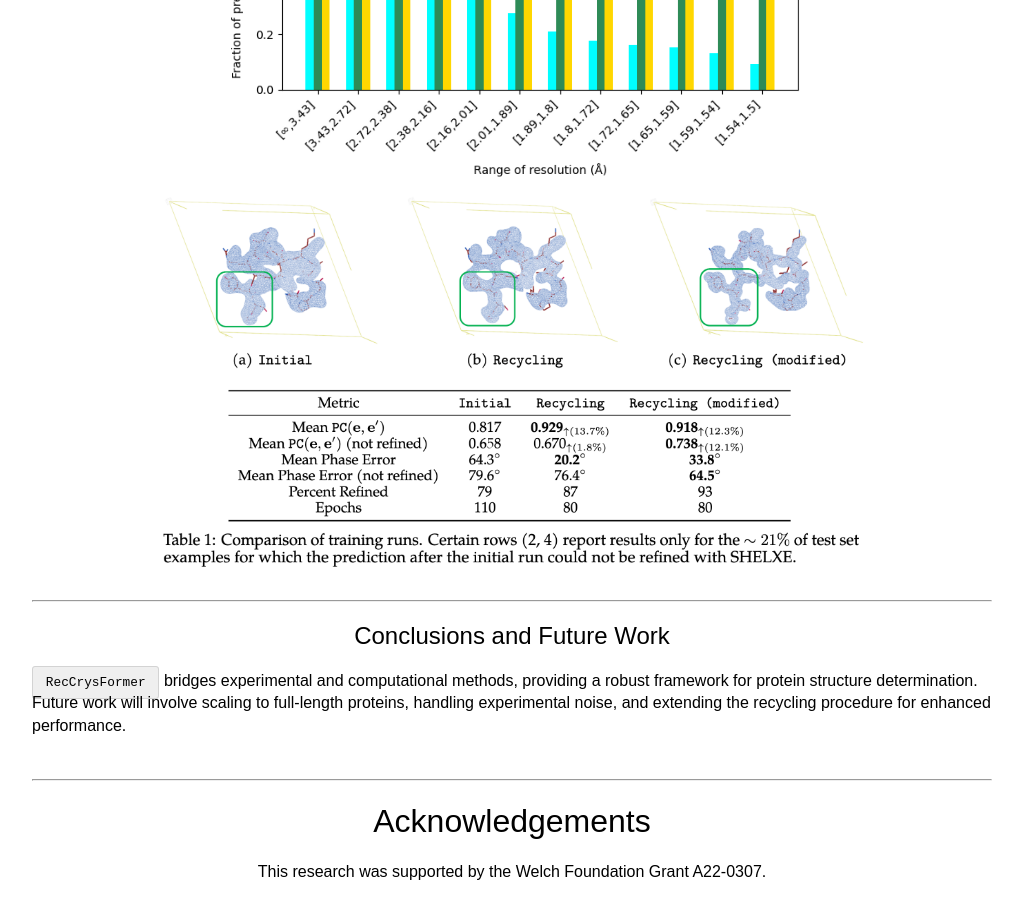
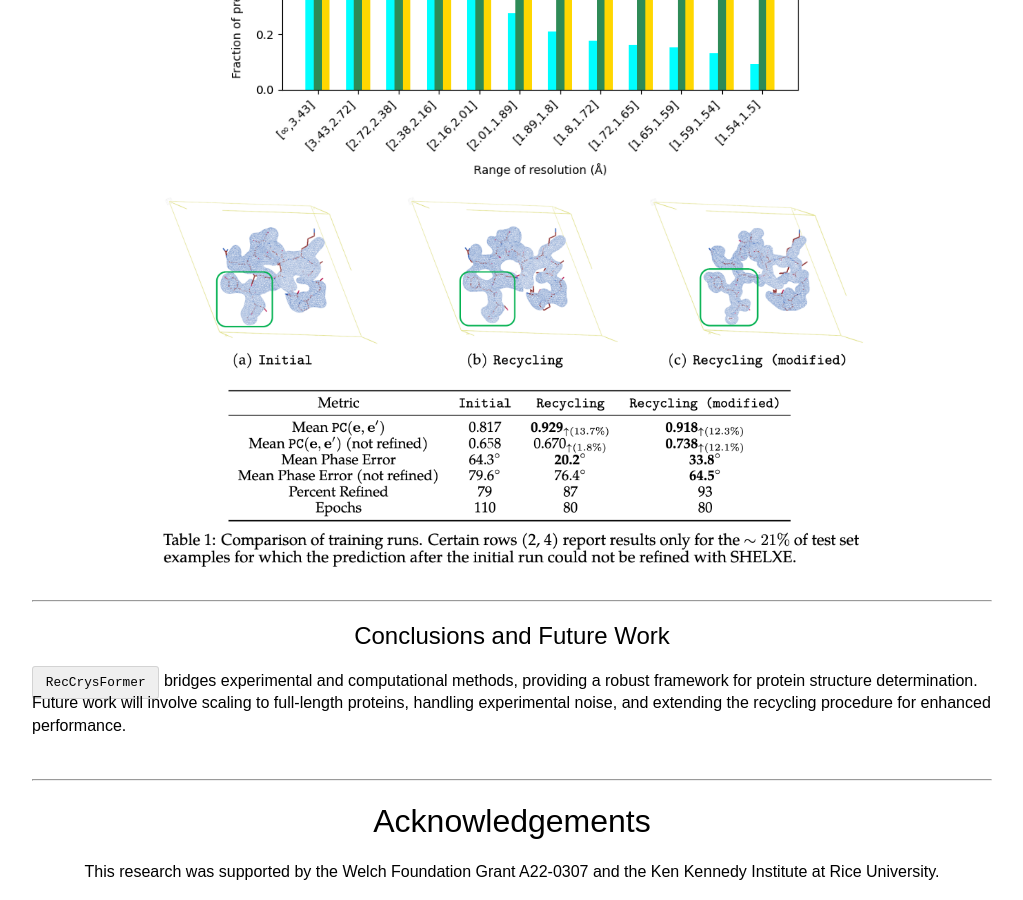
Before and after one commit to akyrillidis/crysformer, a Jekyll site: the page RecCrysFormer.html, which Jekyll copies as it is, in a window 1280 px wide and 900 px high, scrolled down 3193 px. Shown: the whole window, without its empty margins (128-1151 px from the left). Built offline with Jekyll 4.4.1, drawn with Linux system fonts in a browser that asks for light colours.

Commit message:
Update RecCrysFormer.html

```diff
--- a/RecCrysFormer.html
+++ b/RecCrysFormer.html
@@ -182,5 +182,5 @@
 <br><hr>
 <center>
     <h1>Acknowledgements</h1>
-    <p>This research was supported by the Welch Foundation Grant A22-0307.</p>
+    <p>This research was supported by the Welch Foundation Grant A22-0307 and the Ken Kennedy Institute at Rice University.</p>
 </center>
```
